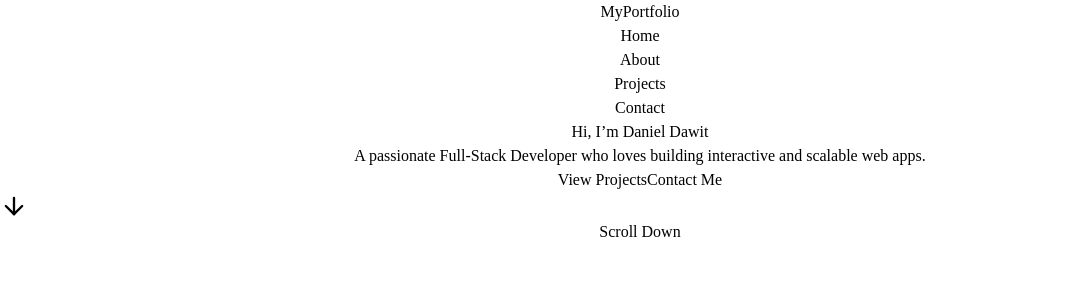
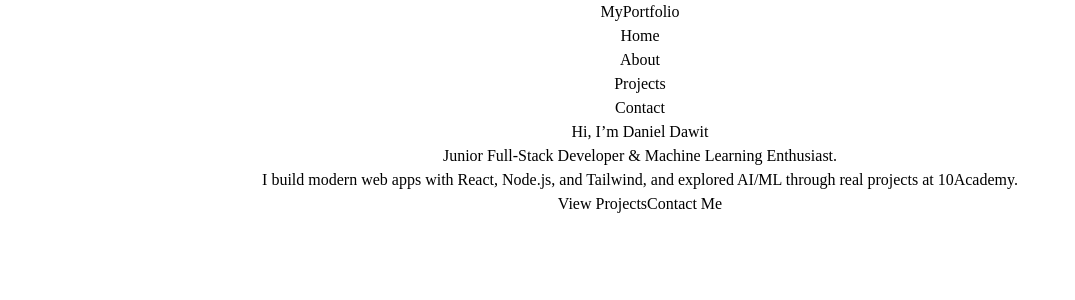
Before and after one commit to Daniel-1961/personal-portfolio, a React (Vite) app: page / in a window 1280 px wide. Shown: the top 300 px of the page, without its empty margins (0-1075 px from the left). Built offline with nearby package versions, Linux system fonts and the light colour scheme.

Commit message:
added motion using framer-motion

```diff
--- a/index.html
+++ b/index.html
@@ -2,6 +2,7 @@
 <html lang="en">
   <head>
     <meta charset="UTF-8" />
+    <link rel ="icon" type="image/x-icon" href="favicon.ico">
     <meta name="viewport" content="width=device-width, initial-scale=1.0" />
     <title>Daniel Dawit</title>
   </head>
--- a/package.json
+++ b/package.json
@@ -10,6 +10,7 @@
     "preview": "vite preview"
   },
   "dependencies": {
+    "framer-motion": "^12.23.12",
     "lucide-react": "^0.539.0",
     "react": "^19.1.1",
     "react-dom": "^19.1.1",
--- a/src/App.jsx
+++ b/src/App.jsx
@@ -1,4 +1,5 @@
-import {Routes,Route} from 'react-router-dom'
+import {Routes,Route, useLocation} from 'react-router-dom'
+import {AnimatePresence,motion} from "framer-motion"
 import Navbar from './components/Navbar'
 import Home from './pages/Home'
 import About from './pages/About'
@@ -8,21 +9,69 @@ import './App.css'
 
 
 function App() {
-
+const location=useLocation();
   return (
     <div className="min-h-screen flex flex-col">
         <Navbar />
     <div className='flex-grow p-6'>
-      <Routes>
-        <Route path="/" element={<Home />} />
-        <Route path="/home" element={<Home />} />
-        <Route path="/about" element={<About />} />
-        <Route path="/projects" element={<Projects />} />
-        <Route path="/contact" element={<Contact />} />
-      </Routes>
+      <AnimatePresence mode="wait">
+          <Routes location={location} key={location.pathname}>
+            <Route
+              path="/"
+              element={
+                <PageWrapper>
+                  <Home />
+                </PageWrapper>
+              }
+            />
+            <Route
+              path="/home"
+              element={
+                <PageWrapper>
+                  <Home />
+                </PageWrapper>
+              }
+            />
+            <Route
+              path="/about"
+              element={
+                <PageWrapper>
+                  <About />
+                </PageWrapper>
+              }
+            />
+            <Route
+              path="/projects"
+              element={
+                <PageWrapper>
+                  <Projects />
+                </PageWrapper>
+              }
+            />
+            <Route
+              path="/contact"
+              element={
+                <PageWrapper>
+                  <Contact />
+                </PageWrapper>
+              }
+            />
+          </Routes>
+        </AnimatePresence>
+      </div>
     </div>
-    </div>
-  )
+  );
 }
-
+function PageWrapper({ children }) {
+  return (
+    <motion.div
+      initial={{ opacity: 0, y: 20 }}   // start hidden
+      animate={{ opacity: 1, y: 0 }}    // fade in
+      exit={{ opacity: 0, y: -20 }}     // fade out
+      transition={{ duration: 0.5, ease: "easeInOut" }}
+    >
+      {children}
+    </motion.div>
+  );
+}
 export default App
--- a/src/pages/Home.jsx
+++ b/src/pages/Home.jsx
@@ -1,7 +1,7 @@
 // Home.jsx
 import { ArrowDown } from "lucide-react";
 import usePageTitle from "../hooks/usePageTitle";
-import { use } from "react";
+import { motion } from "framer-motion";
 export default function Home() {
   usePageTitle("Home| Daniel Dawit");
   return (
@@ -10,40 +10,45 @@ export default function Home() {
       className="min-h-screen flex flex-col items-center justify-center text-center text-white"
     >
       {/* Name & Tagline */}
-      <h1 className="text-5xl sm:text-6xl font-extrabold tracking-tight">
-        Hi, I’m <span className="text-indigo-400">Daniel Dawit</span>
-      </h1>
-      <p className="mt-4 text-lg sm:text-xl text-gray-300 max-w-xl">
-        A passionate <span className="text-pink-400">Full-Stack Developer </span>
-        who loves building interactive and scalable web apps.
-      </p>
+      <motion.h1
+    initial={{opacity:0, y:20}}
+    animate={{opacity:1, y:0}}
+    transition={{duration:0.8}}
+    className="text-5xl font-bold text-white"
+  >
+    Hi, I’m <span className="text-blue-400">Daniel Dawit</span>
+  </motion.h1>
 
-      {/* Call to Action */}
-      <div className="mt-8 flex gap-4">
-        <a
-          href="projects"
-          className="px-6 py-3 rounded-lg bg-indigo-500 hover:bg-indigo-600
-                     text-white font-medium transition"
-        >
-          View Projects
-        </a>
-        <a
-          href="contact"
-          className="px-6 py-3 rounded-lg border border-gray-500 hover:bg-gray-800
-                     text-gray-300 font-medium transition"
-        >
-          Contact Me
-        </a>
+  <motion.p
+    initial={{opacity:0}}
+    animate={{opacity:1}}
+    transition={{delay:0.5, duration:0.8}}
+    className="mt-4 text-lg text-gray-300 max-w-2xl"
+  >
+    <span className="text-white font-bold">Junior Full-Stack Developer & Machine Learning Enthusiast. </span><br />
+    I build modern web apps with React, Node.js, and Tailwind, and
+    explored AI/ML through real projects at 10Academy.
 
-      </div>
 
-      {/* Scroll Down Indicator */}
-      <div className="absolute bottom-6 animate-bounce">
-        <a href="#about" className="flex flex-col items-center text-gray-400">
-          <ArrowDown size={28} />
-          <span className="text-sm mt-1">Scroll Down</span>
-        </a>
-      </div>
+  </motion.p>
+
+  <div className="flex gap-4 mt-6">
+    <motion.a
+      whileHover={{scale:1.1}}
+      href="/projects"
+      className="px-6 py-2 bg-blue-500 rounded-lg shadow-md"
+    >
+      View Projects
+    </motion.a>
+    <motion.a
+      whileHover={{scale:1.1}}
+      href="/contact"
+      className="px-6 py-2 border border-gray-500 rounded-lg"
+    >
+      Contact Me
+    </motion.a>
+  </div>
+
     </section>
   );
 }
```
Also changed, not shown: 2 other files (tests, documents, lock files or other folders).
